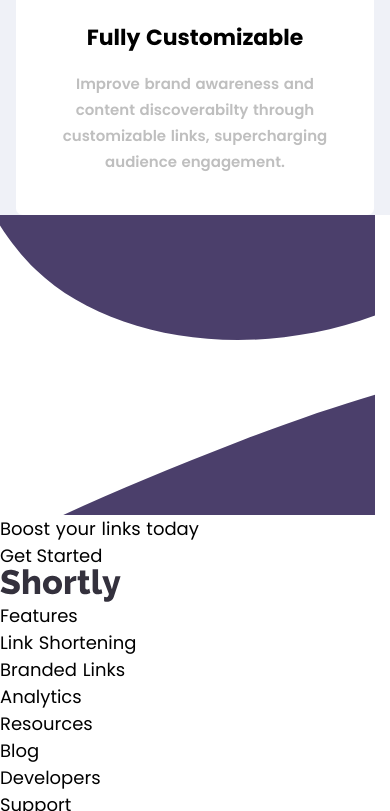
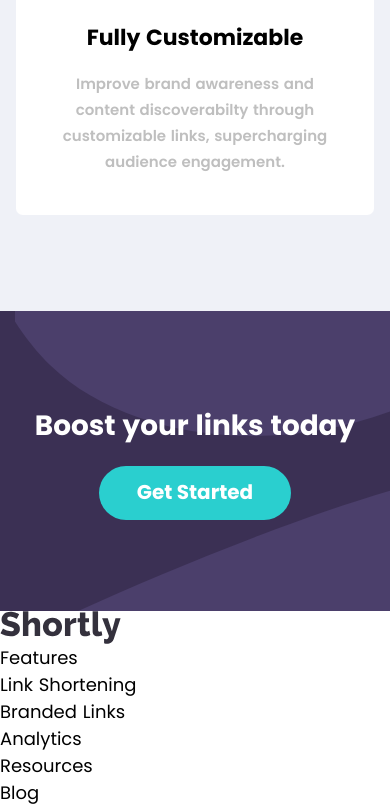
Before and after one commit to Lauren08/shortly-landing-page, a Nuxt app: page / in a window 390 px wide. Shown: the part 2062-2873 px from the top of the page. Built offline with nearby package versions, Linux system fonts and the light colour scheme.

Commit message:
Finish mobile version of CTA component

```diff
--- a/components/Branding.vue
+++ b/components/Branding.vue
@@ -9,7 +9,7 @@
       Track how your links are performing across the web with our advanced
       statistics dashboard.
     </p>
-    <div class="flex mt-24 justify-center">
+    <div class="flex my-24 justify-center">
       <div class="blue-line absolute"></div>
       <div class="flex flex-col relative">
         <div class="brand-card">
@@ -62,8 +62,7 @@
   </section>
 </template>
 
-<!-- Add "scoped" attribute to limit CSS to this component only -->
-<style>
+<style scoped>
 .brand-card {
   @apply flex flex-col relative w-11/12 mx-auto px-8 py-10 rounded-md bg-white;
 }
--- a/components/Cta.vue
+++ b/components/Cta.vue
@@ -1,13 +1,24 @@
 <template>
-  <div>
-    <svg xmlns="http://www.w3.org/2000/svg" width="375" height="300">
+  <div class="flex flex-col justify-center relative h-60 w-full bg-darkvoilet">
+    <svg
+      class="absolute top-0 right-0"
+      xmlns="http://www.w3.org/2000/svg"
+      width="375"
+      height="300"
+    >
       <g fill="#4B3F6B" fill-rule="evenodd">
         <path
           d="M-263.351 570.909c29.685 77.331 73.689 123.988 171.79 127.377 98.102 3.39 167.085-60.547 256.043-73.22 88.958-12.674 135.24 107.895 240.73 152.532 105.488 44.638 274.775.333 377.9-125.622C886.24 526.021 878.62 327.29 799.392 238.798 720.162 150.307 608.257 84.743 243.5 224.76c-364.757 140.017-536.537 268.818-506.852 346.149zM-514-377.482c0 82.833 24.36 142.16 114.732 180.482 90.371 38.321 177.686 3.352 265.277 23.4 87.59 20.048 87.59 149.195 170.077 228.671 82.486 79.476 256.405 98.781 397.82 18.15 141.415-80.632 205.52-268.896 163.267-379.902C554.919-417.687 473.943-519 83.236-519S-514-460.314-514-377.482z"
         />
       </g>
     </svg>
-    <h4>Boost your links today</h4>
-    <button>Get Started</button>
+    <h4 class="z-10 text-2xl leading-4xl self-center text-white font-bold">
+      Boost your links today
+    </h4>
+    <button
+      class="z-10 h-14 w-48 mt-4 self-center border-0 bg-cyan rounded-full outline-none focus:outline-none focus:shadow-outline text-white text-lg font-bold"
+    >
+      Get Started
+    </button>
   </div>
 </template>
--- a/tailwind.config.js
+++ b/tailwind.config.js
@@ -59,6 +59,7 @@ module.exports = {
       40: "160px",
       48: "192px",
       56: "280px",
+      60: "300px",
       64: "327px"
     }
   },
```
